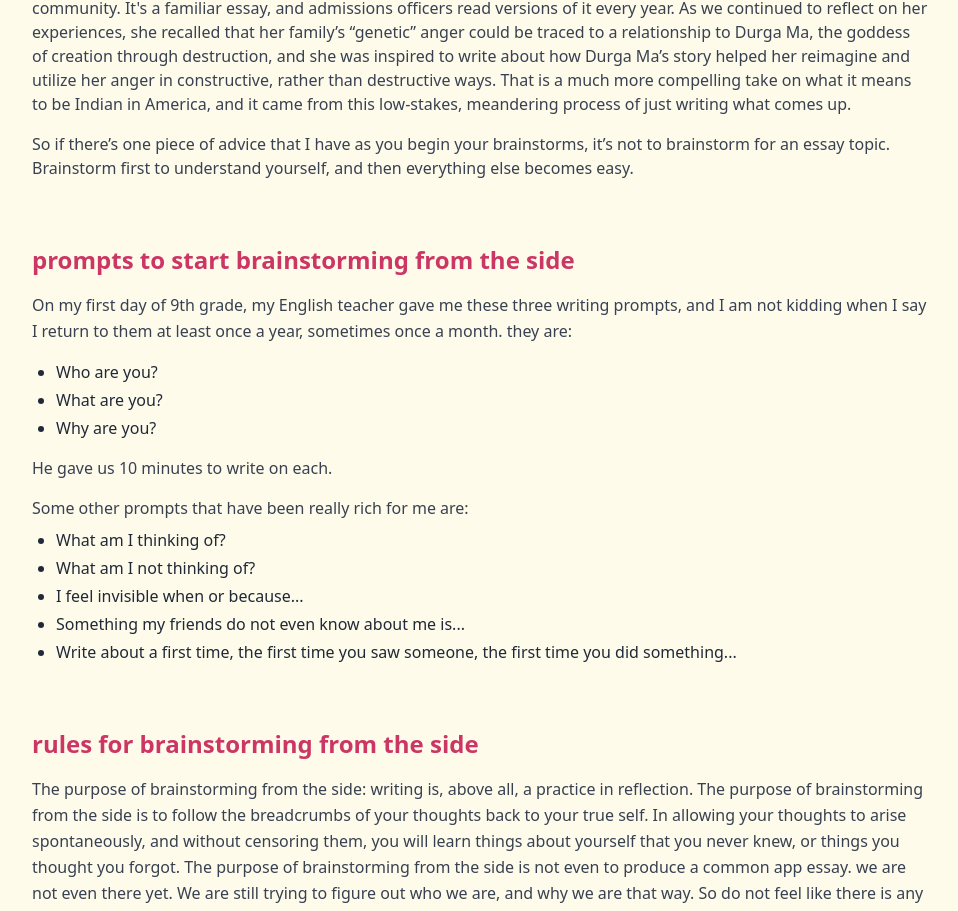
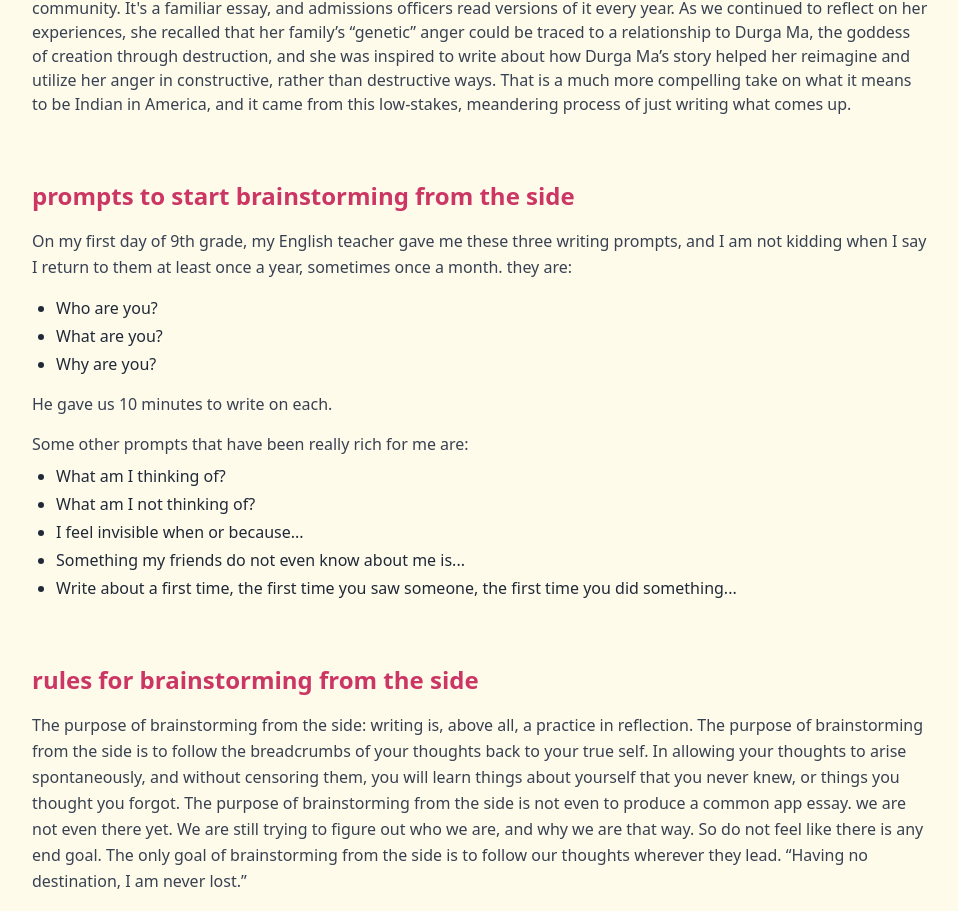
Before and after one commit to tendermoonflower/mpcc, a Next.js app: page /tips in a window 1280 px wide. Shown: the part 1377-2288 px from the top of the page, without its empty margins (160-1118 px from the left). Built offline with nearby package versions, Linux system fonts and the light colour scheme.

Commit message:
Update tips.tsx

```diff
--- a/pages/tips.tsx
+++ b/pages/tips.tsx
@@ -69,10 +69,6 @@ export default function VideoPage() {
            <p className="mb-4 text-gray-700">
              Students who stay with the process gradually move beyond rehearsed answers and begin writing in a voice that sounds recognizably their own. They recall old memories that, while not “impressive” on the surface, laid the foundation for a lifelong love of ecology. Or they finally let themselves admit that maybe they really do prefer art history to economics, and suddenly their “writers block” gives way to a writer’s barrage. Consider, for example, one student, whose first brainstorms followed the usual script of hating, then learning to love being Indian in a white community. It's a familiar essay, and admissions officers read versions of it every year. As we continued to reflect on her experiences, she recalled that her family’s “genetic” anger could be traced to a relationship to Durga Ma, the goddess of creation through destruction, and she was inspired to write about how Durga Ma’s story helped her reimagine and utilize her anger in constructive, rather than destructive ways. That is a much more compelling take on what it means to be Indian in America, and it came from this low-stakes, meandering process of just writing what comes up.
              </p>
-
-          <p className="mb-4 text-gray-700">
-          So if there’s one piece of advice that I have as you begin your brainstorms, it’s not to brainstorm for an essay topic. Brainstorm first to understand yourself, and then everything else becomes easy.
-          </p>
 
         </section>
 
```
